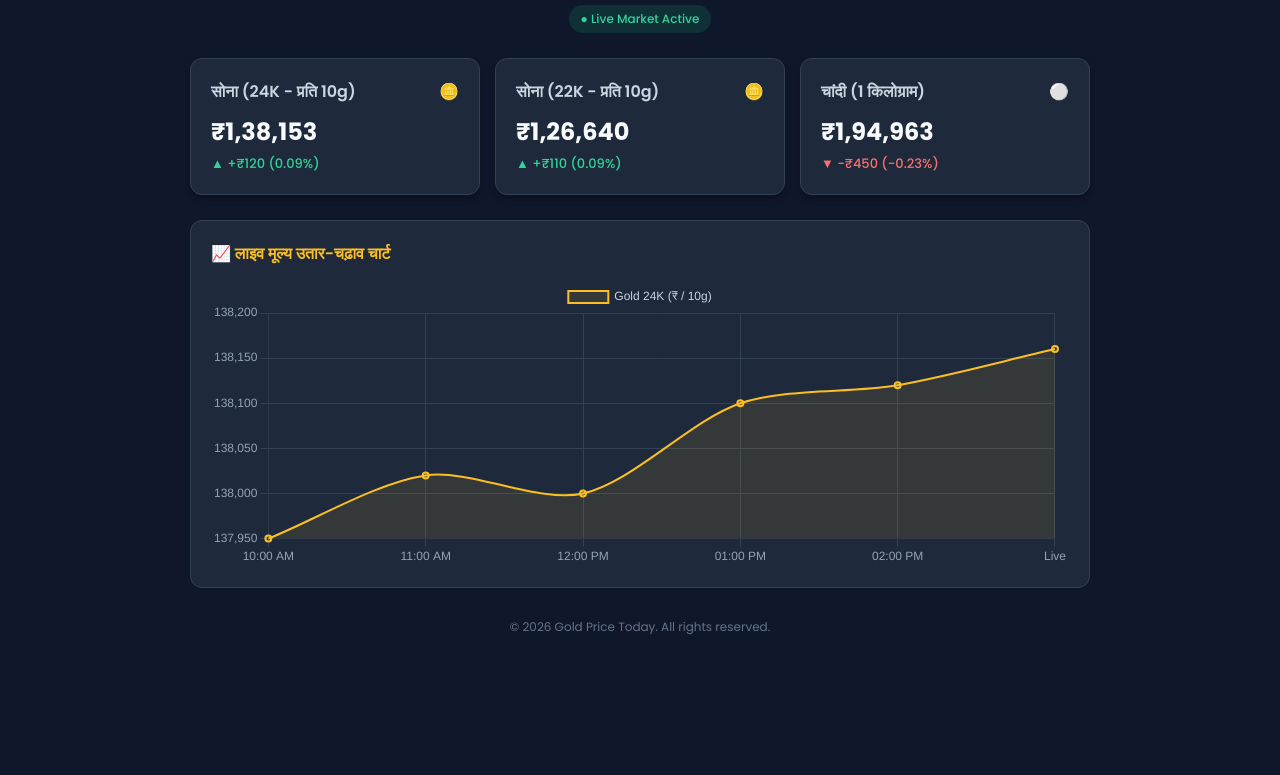
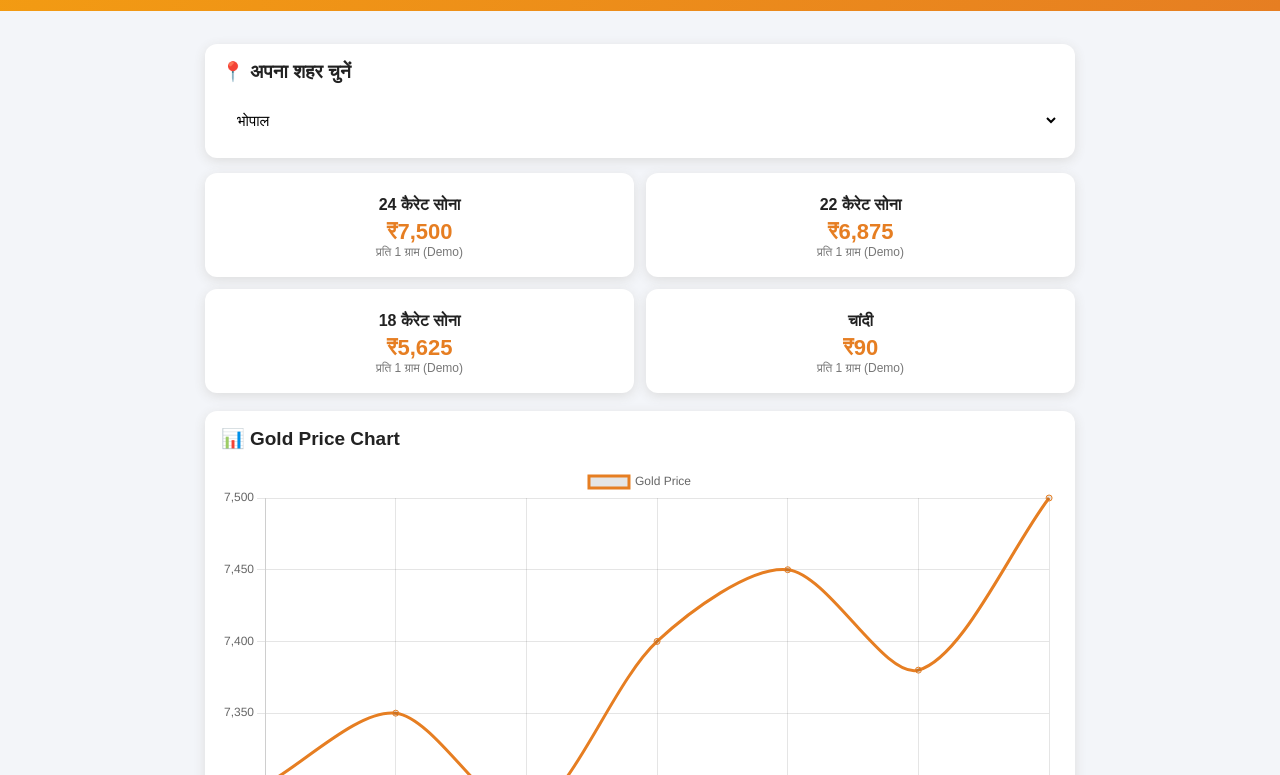
Before and after one commit to adityakewat07/Live-gold-silver-price, a plain HTML site: page index.html in a window 1280 px wide. Shown: the part 88-863 px from the top of the page. Before the commit the page ends 800 px from the top, so only its background shows below. Drawn offline with nearby package versions, Linux system fonts and the light colour scheme.

Commit message:
Update Gold Silver Price Tracker
Updated the layout and styling of the gold and silver price tracker. Added new sections for city selection, price alerts, and premium membership.

```diff
--- a/index.html
+++ b/index.html
@@ -3,124 +3,234 @@
 <head>
 <meta charset="UTF-8">
 <meta name="viewport" content="width=device-width, initial-scale=1.0">
-    <title>Gold Price Today - Live Gold & Silver Rates India</title>
-    <meta name="description" content="Check live gold and silver price today in India. Get real-time bullion market updates, 24K, 22K, 18K gold rates, and silver per kg prices with live charts.">
-    <link href="https://fonts.googleapis.com/css2?family=Poppins:wght@400;500;600;700&display=swap" rel="stylesheet">
+<title>Live Gold Silver Price</title>
 <script src="https://cdn.jsdelivr.net/npm/chart.js"></script>
+
 <style>
-        * { margin: 0; padding: 0; box-sizing: border-box; font-family: 'Poppins', sans-serif; }
-        body { background-color: #0f172a; color: #f8fafc; padding: 20px; }
-        .container { max-width: 900px; margin: 0 auto; }
-        header { text-align: center; margin-bottom: 25px; }
-        header h1 { font-size: 26px; color: #fbbf24; margin-bottom: 5px; }
-        header p { font-size: 14px; color: #94a3b8; }
-        .market-status { display: inline-block; background: rgba(16, 185, 129, 0.15); color: #34d399; padding: 5px 12px; border-radius: 20px; font-size: 12px; font-weight: 500; margin-top: 8px; }
-        .cards-grid { display: grid; grid-template-columns: repeat(auto-fit, minmax(260px, 1fr)); gap: 15px; margin-bottom: 25px; }
-        .card { background: #1e293b; border-radius: 12px; padding: 20px; box-shadow: 0 4px 6px rgba(0, 0, 0, 0.3); border: 1px solid #334155; transition: background-color 0.5s ease; }
-        .card.flash-green { background-color: #064e3b !important; }
-        .card.flash-red { background-color: #7f1d1d !important; }
-        .card-title { font-size: 16px; font-weight: 600; color: #cbd5e1; margin-bottom: 10px; display: flex; justify-content: space-between; align-items: center; }
-        .price { font-size: 24px; font-weight: 700; color: #f8fafc; margin-bottom: 5px; }
-        .change { font-size: 13px; font-weight: 500; }
-        .change.positive { color: #34d399; }
-        .change.negative { color: #f87171; }
-        .chart-container { background: #1e293b; border-radius: 12px; padding: 20px; border: 1px solid #334155; }
-        .chart-header { font-size: 16px; font-weight: 600; margin-bottom: 15px; color: #fbbf24; }
-        footer { text-align: center; margin-top: 30px; font-size: 12px; color: #64748b; }
+*{box-sizing:border-box}
+body{
+ margin:0;
+ font-family:Arial,sans-serif;
+ background:#f3f5f9;
+ color:#222;
+}
+header{
+ background:linear-gradient(120deg,#f39c12,#e67e22);
+ color:white;
+ padding:22px 15px;
+ text-align:center;
+}
+header h1{margin:0;font-size:25px}
+header p{margin:8px 0 0}
+.container{padding:15px;max-width:900px;margin:auto}
+select,button{
+ padding:12px;
+ border:0;
+ border-radius:8px;
+ font-size:15px;
+}
+select{width:100%;background:white}
+.cards{
+ display:grid;
+ grid-template-columns:repeat(2,1fr);
+ gap:12px;
+ margin-top:15px;
+}
+.card{
+ background:white;
+ padding:18px 12px;
+ border-radius:12px;
+ box-shadow:0 3px 12px #ddd;
+ text-align:center;
+}
+.card h3{margin:5px;font-size:16px}
+.price{font-size:22px;font-weight:bold;color:#e67e22}
+.small{color:#777;font-size:12px}
+.section{
+ background:white;
+ margin-top:18px;
+ padding:16px;
+ border-radius:12px;
+ box-shadow:0 3px 12px #ddd;
+}
+.section h2{font-size:19px;margin-top:0}
+button{
+ background:#e67e22;
+ color:white;
+ width:100%;
+ margin-top:10px;
+ cursor:pointer;
+}
+input{
+ width:100%;
+ padding:12px;
+ border:1px solid #ddd;
+ border-radius:8px;
+ margin-top:8px;
+}
+footer{
+ text-align:center;
+ padding:20px;
+ color:#777;
+ font-size:13px;
+}
+@media(max-width:450px){
+ .cards{grid-template-columns:1fr 1fr}
+ .price{font-size:19px}
+}
 </style>
 </head>
+
 <body>
+
+<header>
+<h1>🥇 GOLD & SILVER TRACKER</h1>
+<p>सोना और चांदी का भाव</p>
+</header>
+
 <div class="container">
-        <header>
-            <h1>🟡 Gold & Silver Live Price</h1>
-            <p>भारतीय सराफा बाजार लाइव भाव (Real-time updates)</p>
-            <div class="market-status">● Live Market Active</div>
-        </header>
-        <div class="cards-grid">
-            <div class="card" id="card-gold24">
-                <div class="card-title">सोना (24K - प्रति 10g) <span>🪙</span></div>
-                <div class="price" id="price-gold24">₹1,38,160</div>
-                <div class="change positive" id="change-gold24">▲ +₹120 (0.09%)</div>
+
+<div class="section">
+<h2>📍 अपना शहर चुनें</h2>
+<select id="city" onchange="updatePrices()">
+<option value="0">भोपाल</option>
+<option value="1">इंदौर</option>
+<option value="2">दिल्ली</option>
+<option value="3">मुंबई</option>
+<option value="4">जयपुर</option>
+<option value="5">लखनऊ</option>
+<option value="6">पटना</option>
+<option value="7">कोलकाता</option>
+<option value="8">चेन्नई</option>
+<option value="9">हैदराबाद</option>
+<option value="10">अहमदाबाद</option>
+<option value="11">बेंगलुरु</option>
+</select>
 </div>
-            <div class="card" id="card-gold22">
-                <div class="card-title">सोना (22K - प्रति 10g) <span>🪙</span></div>
-                <div class="price" id="price-gold22">₹1,26,650</div>
-                <div class="change positive" id="change-gold22">▲ +₹110 (0.09%)</div>
+
+<div class="cards">
+
+<div class="card">
+<h3>24 कैरेट सोना</h3>
+<div class="price" id="g24">₹7,500</div>
+<div class="small">प्रति 1 ग्राम (Demo)</div>
 </div>
-            <div class="card" id="card-silver">
-                <div class="card-title">चांदी (1 किलोग्राम) <span>⚪</span></div>
-                <div class="price" id="price-silver">₹1,95,000</div>
-                <div class="change negative" id="change-silver">▼ -₹450 (-0.23%)</div>
+
+<div class="card">
+<h3>22 कैरेट सोना</h3>
+<div class="price" id="g22">₹6,875</div>
+<div class="small">प्रति 1 ग्राम (Demo)</div>
 </div>
+
+<div class="card">
+<h3>18 कैरेट सोना</h3>
+<div class="price" id="g18">₹5,625</div>
+<div class="small">प्रति 1 ग्राम (Demo)</div>
 </div>
-        <div class="chart-container">
-            <div class="chart-header">📈 लाइव मूल्य उतार-चढ़ाव चार्ट</div>
-            <canvas id="liveChart" height="100"></canvas>
+
+<div class="card">
+<h3>चांदी</h3>
+<div class="price" id="silver">₹90</div>
+<div class="small">प्रति 1 ग्राम (Demo)</div>
 </div>
+
+</div>
+
+<div class="section">
+<h2>📊 Gold Price Chart</h2>
+<canvas id="goldChart"></canvas>
+</div>
+
+<div class="section">
+<h2>📈 Silver Price Chart</h2>
+<canvas id="silverChart"></canvas>
+</div>
+
+<div class="section">
+<h2>🔔 भाव का अलर्ट</h2>
+<p>अपना मोबाइल नंबर और मनचाहा भाव दर्ज करें।</p>
+<input type="tel" id="mobile" placeholder="मोबाइल नंबर">
+<input type="number" id="target" placeholder="अपना Target Price">
+<button onclick="alertSet()">Alert सेट करें</button>
+</div>
+
+<div class="section">
+<h2>⭐ Premium Membership</h2>
+<p>₹100 / 2 महीने</p>
+<p>Premium में भविष्य में अतिरिक्त सुविधाएँ जोड़ी जा सकती हैं।</p>
+<button onclick="alert('Payment Gateway अभी कनेक्ट नहीं है।')">Subscribe करें</button>
+</div>
+
+</div>
+
 <footer>
-            <p>© 2026 Gold Price Today. All rights reserved.</p>
+Gold & Silver Price Tracker<br>
+Demo Version | Rates are not live
 </footer>
-    </div>
+
 <script>
-        const ctx = document.getElementById('liveChart').getContext('2d');
-        const liveChart = new Chart(ctx, {
-            type: 'line',
-            data: {
-                labels: ['10:00 AM', '11:00 AM', '12:00 PM', '01:00 PM', '02:00 PM', 'Live'],
-                datasets: [{
-                    label: 'Gold 24K (₹ / 10g)',
-                    data: [137950, 138020, 138000, 138100, 138120, 138160],
-                    borderColor: '#fbbf24',
-                    backgroundColor: 'rgba(251, 191, 36, 0.1)',
-                    borderWidth: 2,
-                    fill: true,
-                    tension: 0.3
+const baseGold=7500;
+const baseSilver=90;
+
+const goldChart=new Chart(
+ document.getElementById('goldChart'),
+ {
+ type:'line',
+ data:{
+ labels:['सोम','मंगल','बुध','गुरु','शुक्र','शनि','रवि'],
+ datasets:[{
+ label:'Gold Price',
+ data:[7300,7350,7280,7400,7450,7380,7500],
+ borderColor:'#e67e22',
+ tension:.3
  }]
-            },
-            options: {
-                responsive: true,
-                plugins: { legend: { labels: { color: '#cbd5e1' } } },
-                scales: {
-                    x: { ticks: { color: '#94a3b8' }, grid: { color: '#334155' } },
-                    y: { ticks: { color: '#94a3b8' }, grid: { color: '#334155' } }
-                }
  }
  });
-        function updatePrices() {
-            const gold24Elem = document.getElementById('price-gold24');
-            const gold22Elem = document.getElementById('price-gold22');
-            const silverElem = document.getElementById('price-silver');
-            const cardGold24 = document.getElementById('card-gold24');
-            const cardSilver = document.getElementById('card-silver');
 
-            let goldChange = (Math.random() * 20 - 9).toFixed(0);
-            let silverChange = (Math.random() * 150 - 70).toFixed(0);
+const silverChart=new Chart(
+ document.getElementById('silverChart'),
+ {
+ type:'line',
+ data:{
+ labels:['सोम','मंगल','बुध','गुरु','शुक्र','शनि','रवि'],
+ datasets:[{
+ label:'Silver Price',
+ data:[85,87,86,88,89,88,90],
+ borderColor:'#777',
+ tension:.3
+ }]
+ }
+ });
 
-            let currentGold = 138160 + parseInt(goldChange);
-            let currentGold22 = Math.round(currentGold * (22/24));
-            let currentSilver = 195000 + parseInt(silverChange);
+function updatePrices(){
+ const city=document.getElementById('city').value;
+ const difference=city*10;
 
-            gold24Elem.innerText = '₹' + currentGold.toLocaleString('en-IN');
-            gold22Elem.innerText = '₹' + currentGold22.toLocaleString('en-IN');
-            silverElem.innerText = '₹' + currentSilver.toLocaleString('en-IN');
+ document.getElementById('g24').innerText=
+ '₹'+(baseGold+difference).toLocaleString('en-IN');
 
-            if (goldChange >= 0) {
-                cardGold24.classList.add('flash-green');
-                setTimeout(() => cardGold24.classList.remove('flash-green'), 500);
-            } else {
-                cardGold24.classList.add('flash-red');
-                setTimeout(() => cardGold24.classList.remove('flash-red'), 500);
+ document.getElementById('g22').innerText=
+ '₹'+Math.round((baseGold+difference)*.916).toLocaleString('en-IN');
+
+ document.getElementById('g18').innerText=
+ '₹'+Math.round((baseGold+difference)*.75).toLocaleString('en-IN');
+
+ document.getElementById('silver').innerText=
+ '₹'+(baseSilver+city).toLocaleString('en-IN');
 }
-            if (silverChange >= 0) {
-                cardSilver.classList.add('flash-green');
-                setTimeout(() => cardSilver.classList.add('flash-green'), 500); // fixed
-                setTimeout(() => cardSilver.classList.remove('flash-green'), 500);
-            } else {
-                cardSilver.classList.add('flash-red');
-                setTimeout(() => cardSilver.classList.remove('flash-red'), 500);
+
+function alertSet(){
+ const mobile=document.getElementById('mobile').value;
+ const target=document.getElementById('target').value;
+
+ if(mobile.length!==10 || !target){
+ alert('सही मोबाइल नंबर और Target Price डालें।');
+ return;
  }
+
+ alert('यह Demo Alert है। SMS सेवा अभी कनेक्ट नहीं है।');
 }
-        setInterval(updatePrices, 3000);
 </script>
+
 </body>
 </html>
```
Lines whose indentation alone changed are shown as unchanged.
